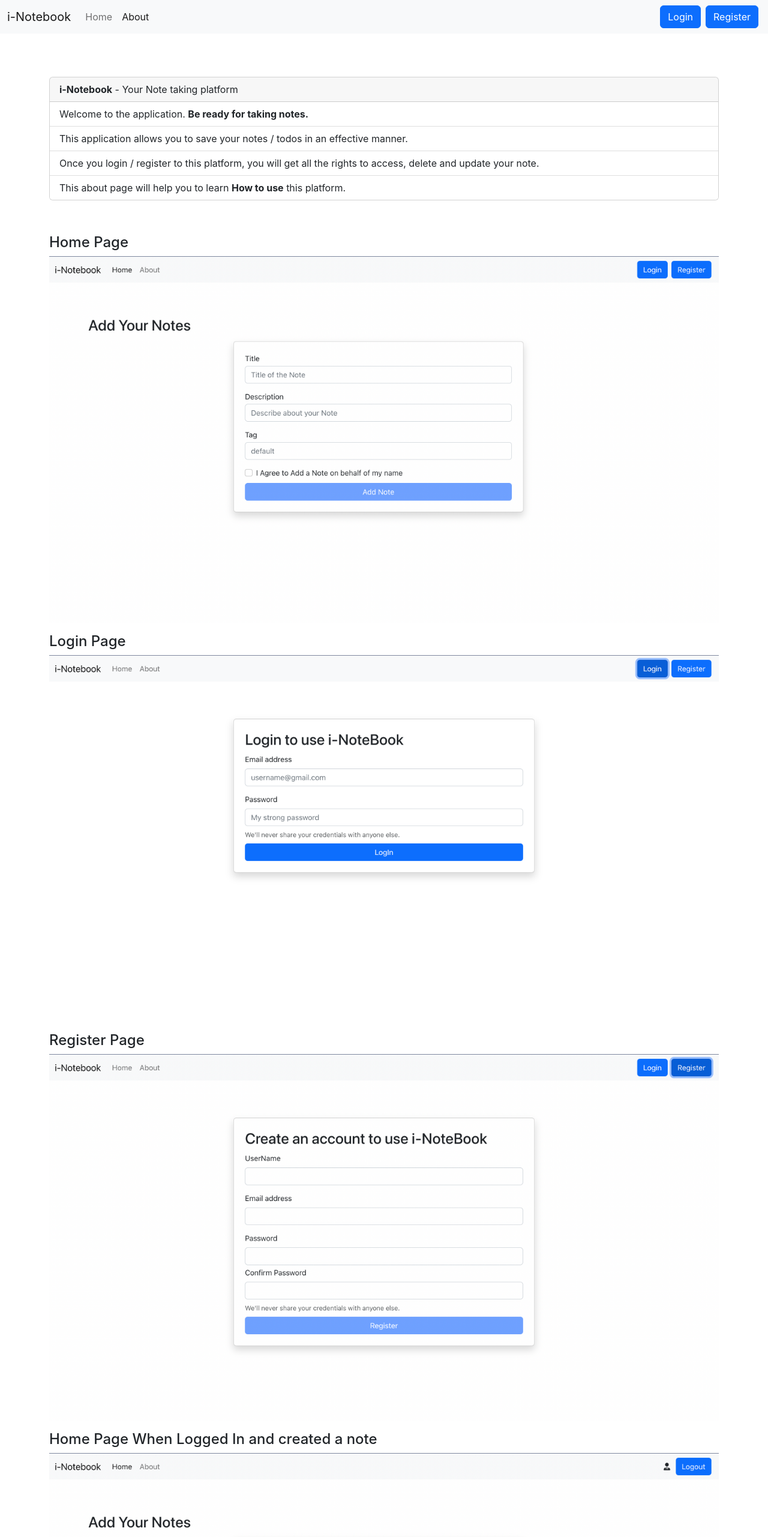
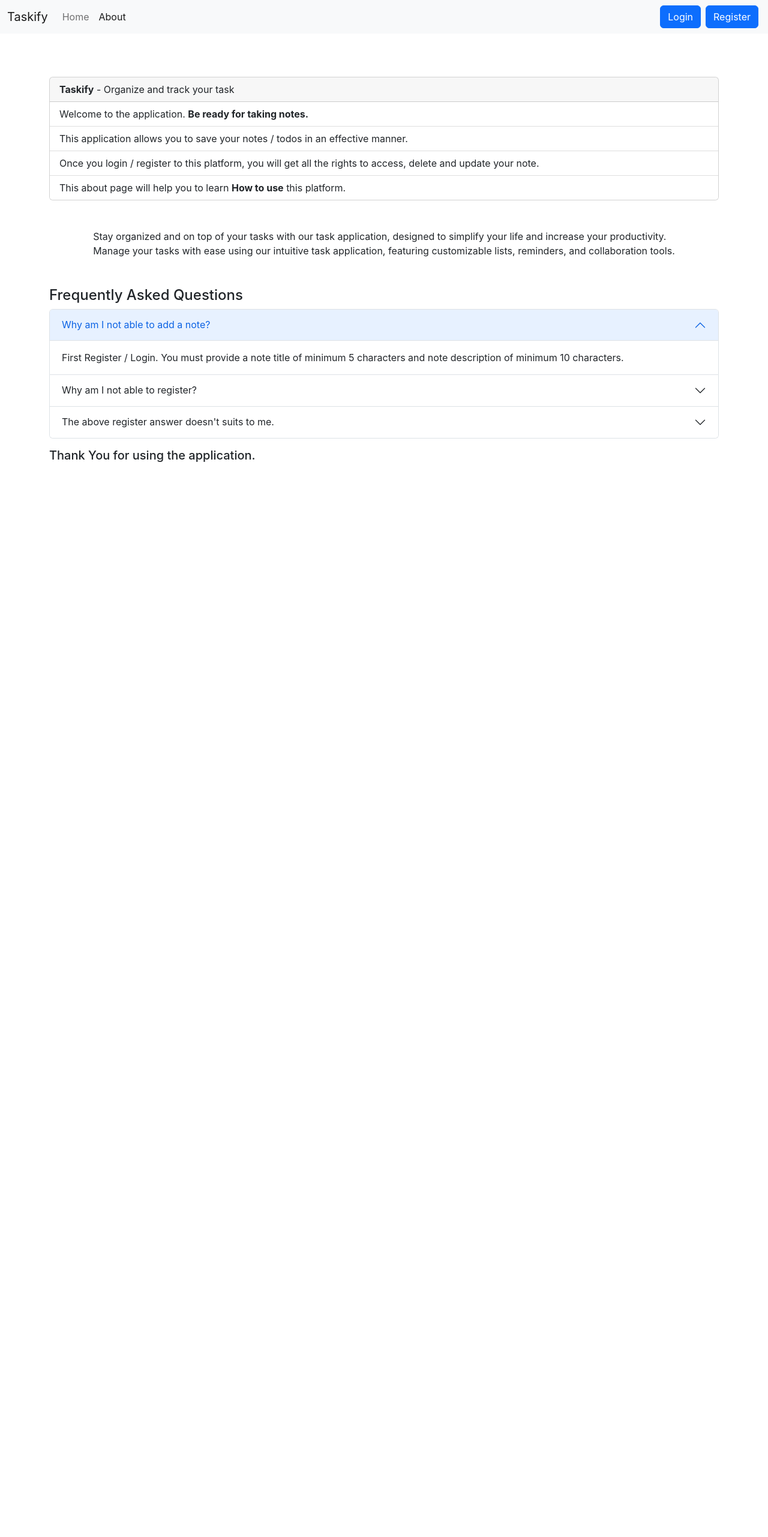
Before and after one commit to CHIRAG-GUPTA-987/Taskify, a React (Create React App) app in the folder frontEnd/: page /about in a window 1280 px wide. Shown: the top 2562 px of the page at 60% size. After the commit the page ends 819 px from the top, so only its background shows below. Built offline with nearby package versions, Linux system fonts and the light colour scheme.

Commit message:
Delete ui changes

```diff
--- a/frontEnd/src/components/about.js
+++ b/frontEnd/src/components/about.js
@@ -7,7 +7,7 @@ const About = () => {
     <div className="container">
       <div className="card">
         <div className="card-header">
-          <strong>i-Notebook</strong> - Your Note taking platform
+          <strong>Taskify</strong> - Organize and track your task
         </div>
         <ul className="list-group list-group-flush">
           <li className="list-group-item">
@@ -29,62 +29,11 @@ const About = () => {
         </ul>
       </div>
       <div className="starters d-flex flex-column align-items-center my-5">
-        <div className="appWindow my-2">
-          <h4>Home Page</h4>
-          <img
-            style={styleImages}
-            src={require("../snapshots/HomePageWithoutLogin.png")}
-            alt={"The main home page"}
-          />
-        </div>
-        <div className="appWindow my-2">
-          <h4>Login Page</h4>
-          <img
-            style={styleImages}
-            src={require("../snapshots/LoginPage.png")}
-            alt={"LoginPage"}
-          />
-        </div>
-        <div className="appWindow my-2">
-          <h4>Register Page</h4>
-          <img
-            style={styleImages}
-            src={require("../snapshots/RegisterPage.png")}
-            alt={"Editing Note"}
-          />
-        </div>
-        <div className="appWindow my-2">
-          <h4>Home Page When Logged In and created a note</h4>
-          <img
-            style={styleImages}
-            src={require("../snapshots/HomePageWhenUserLoggedIn.png")}
-            alt={"Editing Note"}
-          />
-        </div>
-        <div className="appWindow my-2">
-          <h4>Editing a note</h4>
-          <img
-            style={styleImages}
-            src={require("../snapshots/EditNote.png")}
-            alt={"Editing Note"}
-          />
-        </div>
-        <div className="appWindow my-2">
-          <h4>Deleting a note</h4>
-          <img
-            style={styleImages}
-            src={require("../snapshots/DeleteNote.png")}
-            alt={"Editing Note"}
-          />
-        </div>
-        <div className="appWindow my-2">
-          <h4>Accessing user information</h4>
-          <img
-            style={styleImages}
-            src={require("../snapshots/UserDetails.png")}
-            alt={"Editing Note"}
-          />
-        </div>
+        Stay organized and on top of your tasks with our task application,
+        designed to simplify your life and increase your productivity.
+        <br />
+        Manage your tasks with ease using our intuitive task application,
+        featuring customizable lists, reminders, and collaboration tools.
       </div>
       <div className="accordion" id="accordionExample">
         <h4 className="head my-2">Frequently Asked Questions</h4>
@@ -108,7 +57,8 @@ const About = () => {
             data-bs-parent="#accordionExample"
           >
             <div className="accordion-body">
-              First Register / Login. You must provide a note title of minimum 5 characters and note description of minimum 10 characters.
+              First Register / Login. You must provide a note title of minimum 5
+              characters and note description of minimum 10 characters.
             </div>
           </div>
         </div>
@@ -132,7 +82,8 @@ const About = () => {
             data-bs-parent="#accordionExample"
           >
             <div className="accordion-body">
-              You must provide a username of atleast 5 characters and a strong password of about 8 characters or more.
+              You must provide a username of atleast 5 characters and a strong
+              password of about 8 characters or more.
             </div>
           </div>
         </div>
@@ -156,7 +107,8 @@ const About = () => {
             data-bs-parent="#accordionExample"
           >
             <div className="accordion-body">
-              You are trying to register with an already registered mail id. Please try to Login.
+              You are trying to register with an already registered mail id.
+              Please try to Login.
             </div>
           </div>
         </div>
--- a/frontEnd/src/components/navbar.js
+++ b/frontEnd/src/components/navbar.js
@@ -25,7 +25,6 @@ const Navbar = (props) => {
           method: "POST",
           headers: {
             "Content-Type": "application/json",
-            //   "Content-Type": "application/x-www-form-urlencoded",
             "auth-token": authToken,
           },
         });
@@ -87,7 +86,7 @@ const Navbar = (props) => {
       <nav className="navbar navbar-expand-lg bg-light sticky-top">
         <div className="container-fluid">
           <Link className="navbar-brand" to="/">
-            i-Notebook
+            Taskify
           </Link>
           <button
             className="navbar-toggler"
--- a/frontEnd/src/components/notes.js
+++ b/frontEnd/src/components/notes.js
@@ -7,7 +7,7 @@ const Notes = (props) => {
   const contextNotes = useContext(NoteContext);
   const { notes, fetchNotes, deleteNote, updateNote } = contextNotes;
   const userContext = useContext(UserContext);
-  const {authToken} = userContext;
+  const { authToken } = userContext;
   const [editNote, setEditNote] = useState({
     title: "",
     editDescription: "",
@@ -25,7 +25,10 @@ const Notes = (props) => {
     refEdit = useRef(null);
 
   const DeleteNote = (currNote) => {
-    setDelNote(currNote);
+    setDelNote({
+      title: currNote.title,
+      _id: currNote._id,
+    });
     refDel.current.click();
   };
   const UpdateNote = (currNote) => {
@@ -40,7 +43,7 @@ const Notes = (props) => {
     refEdit.current.click();
   };
   const updateInfo = (e) => {
-    setEditNote({...editNote, [e.target.name]: e.target.value});
+    setEditNote({ ...editNote, [e.target.name]: e.target.value });
   };
 
   useEffect(() => {
@@ -72,7 +75,8 @@ const Notes = (props) => {
               </h5>
             </div>
             <div className="modal-body">
-              Are you sure the task <strong>{delNote.title}</strong> is completed?
+              Are you sure the task <strong>{delNote.title}</strong> is
+              completed?
             </div>
             <div className="modal-footer">
               <button
@@ -87,7 +91,10 @@ const Notes = (props) => {
                 className="btn btn-primary"
                 onClick={() => {
                   deleteNote(delNote._id);
-                  props.showAlert(`Task ${<strong>delNote.title</strong>} done Successfully`, "warning");
+                  props.showAlert(
+                    `Task ${delNote.title} completed Successfully`,
+                    "warning"
+                  );
                 }}
                 data-bs-dismiss="modal"
               >
@@ -160,9 +167,10 @@ const Notes = (props) => {
                 type="button"
                 className="btn btn-secondary"
                 data-bs-dismiss="modal"
-                onClick={()=>{
-                  document.querySelector('#editDescription').value=editNote.description;
-                  document.querySelector('#editTag').value=editNote.tag;
+                onClick={() => {
+                  document.querySelector("#editDescription").value =
+                    editNote.description;
+                  document.querySelector("#editTag").value = editNote.tag;
                 }}
               >
                 Cancel
@@ -171,11 +179,19 @@ const Notes = (props) => {
                 type="button"
                 className="btn btn-primary"
                 onClick={() => {
-                  updateNote(editNote._id, editNote.editDescription, editNote.editTag);
-                  props.showAlert(`${editNote.title} Updated Successfully`, "info");
-                  document.querySelector('#editDescription').value=document.querySelector('#editTag').value="";
+                  updateNote(
+                    editNote._id,
+                    editNote.editDescription,
+                    editNote.editTag
+                  );
+                  props.showAlert(
+                    `${editNote.title} Updated Successfully`,
+                    "info"
+                  );
+                  document.querySelector("#editDescription").value =
+                    document.querySelector("#editTag").value = "";
                 }}
-                disabled = {editNote.editDescription.length < 10}
+                disabled={editNote.editDescription.length < 10}
                 data-bs-dismiss="modal"
               >
                 Update Task
@@ -185,7 +201,7 @@ const Notes = (props) => {
         </div>
       </div>
 
-      {authToken != null && notes && notes.length>0 &&
+      {authToken != null && notes && notes.length > 0 && (
         <div className="container mt-3">
           <h2>Your Tasks</h2>
           <div className="row">
@@ -201,7 +217,7 @@ const Notes = (props) => {
             })}
           </div>
         </div>
-      }
+      )}
     </>
   );
 };
```
